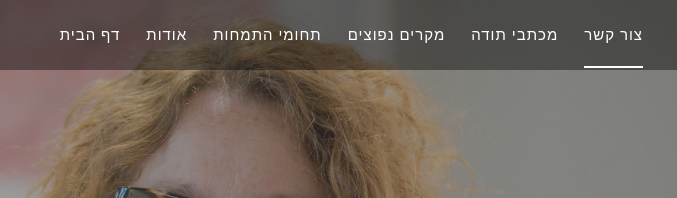
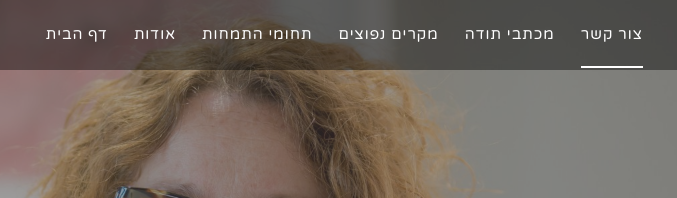
Before and after one commit to adir-avraham/Esti-Koch-law, a plain HTML site: page index.html in a window 1280 px wide. Shown: the top 198 px of the page, 554-1231 px from the left. Drawn offline with nearby package versions, Linux system fonts and the light colour scheme.

Commit message:
castum-font

```diff
--- a/css/style.css
+++ b/css/style.css
@@ -32,6 +32,11 @@
 
 -----------------------------------------------------------------------------------*/
 
+@font-face {
+  font-family: myFont;
+  src: url(../Varela_Round/VarelaRound-Regular.ttf);
+}
+
 /*----------------------------------------*/
 /*  1.  Theme default CSS
 /*----------------------------------------*/
@@ -137,7 +142,7 @@ a:active, a:hover {
 body {
   background: #fff none repeat scroll 0 0;
   color: #444;
-  font-family: 'Open Sans', sans-serif;
+  font-family: myFont, 'Open Sans', sans-serif;
   font-size: 14px;
   text-align: right;
   overflow-x: hidden;
```
Also changed, not shown: Varela_Round/OFL.txt (added), Varela_Round/VarelaRound-Regular.ttf (added).
